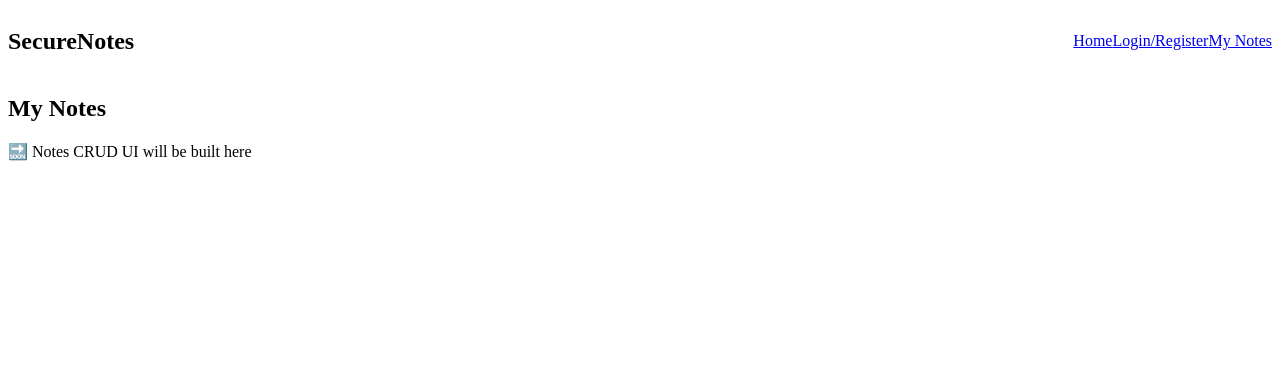
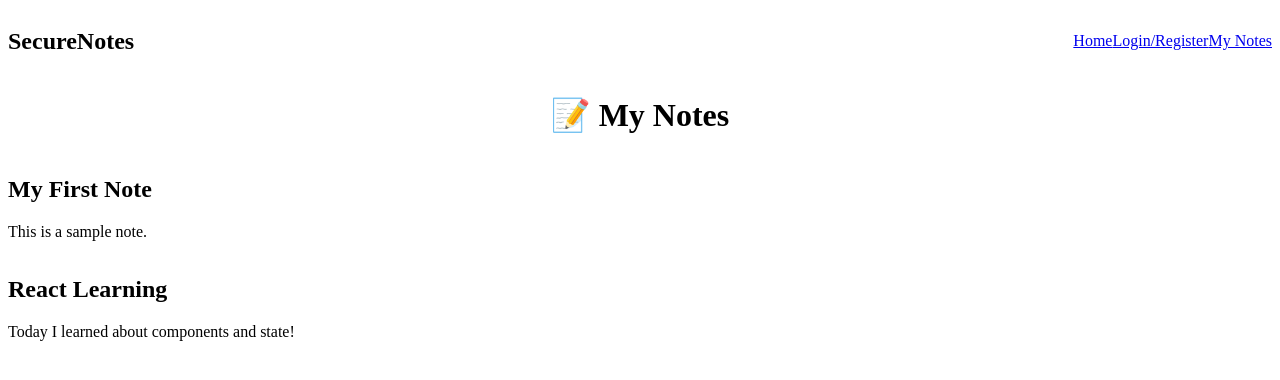
Before and after one commit to Aryansoni363/SecureNotes, a React (Vite) app in the folder client/: page /notes in a window 1280 px wide. Shown: the top 380 px of the page. Built offline with nearby package versions, Linux system fonts and the light colour scheme.

Commit message:
feat: created Notes page with NoteCard component and dummy data

```diff
--- /dev/null
+++ b/client/src/components/NoteCard.jsx
@@ -0,0 +1,12 @@
+import React from 'react';
+
+const NoteCard = ({ note }) => {
+  return (
+    <div className="bg-white rounded-xl shadow p-4">
+      <h2 className="text-xl font-semibold">{note.title}</h2>
+      <p className="text-gray-600 mt-2">{note.content}</p>
+    </div>
+  );
+};
+
+export default NoteCard;
--- a/client/src/pages/Notes.jsx
+++ b/client/src/pages/Notes.jsx
@@ -1,10 +1,30 @@
-function Notes() {
+import React, { useState } from 'react';
+import NoteCard from '../components/NoteCard';
+
+const Notes = () => {
+  const [notes, setNotes] = useState([
+    {
+      id: 1,
+      title: 'My First Note',
+      content: 'This is a sample note.',
+    },
+    {
+      id: 2,
+      title: 'React Learning',
+      content: 'Today I learned about components and state!',
+    },
+  ]);
+
   return (
-    <div className="p-6">
-      <h2 className="text-2xl font-bold mb-4">My Notes</h2>
-      <p className="text-gray-600">🔜 Notes CRUD UI will be built here</p>
+    <div className="min-h-screen bg-gray-100 p-6">
+      <h1 className="text-3xl font-bold mb-6 text-center">📝 My Notes</h1>
+      <div className="grid gap-4 sm:grid-cols-2 md:grid-cols-3">
+        {notes.map((note) => (
+          <NoteCard key={note.id} note={note} />
+        ))}
+      </div>
     </div>
   );
-}
+};
 
 export default Notes;
```
